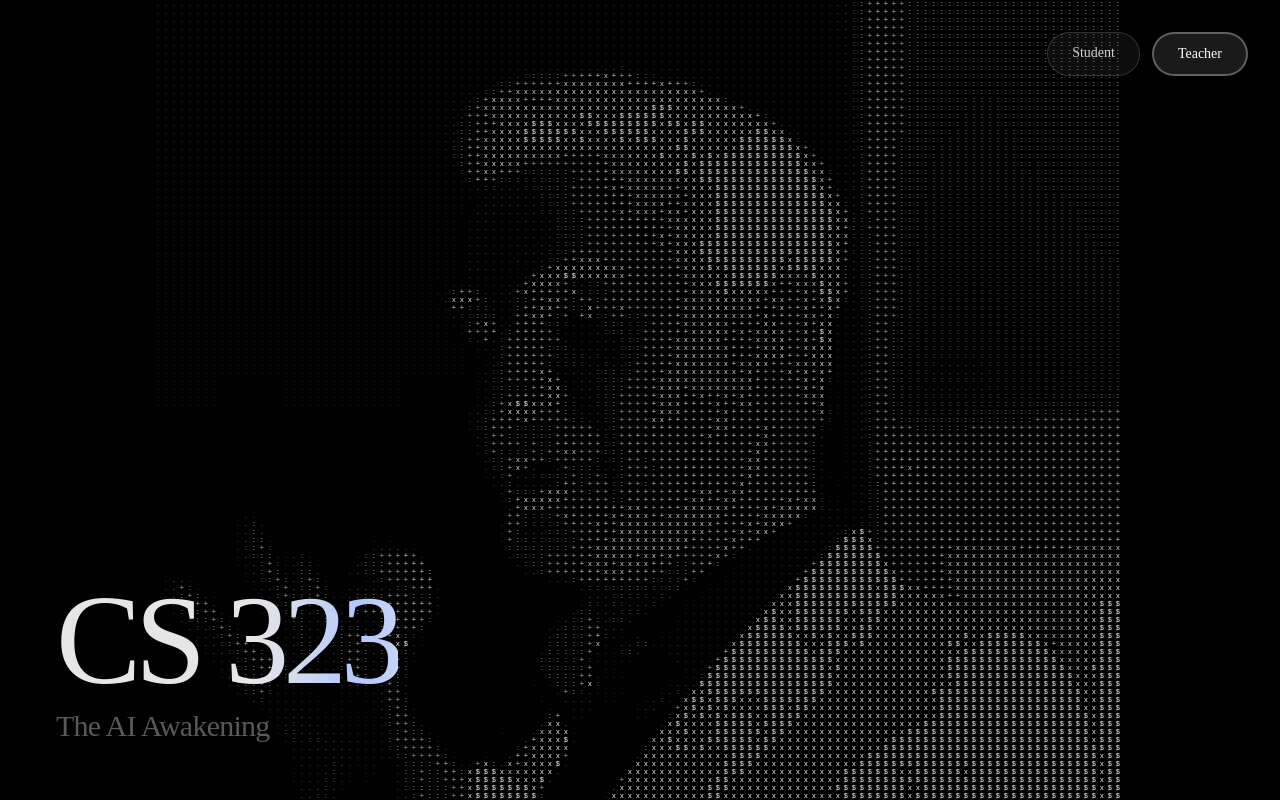
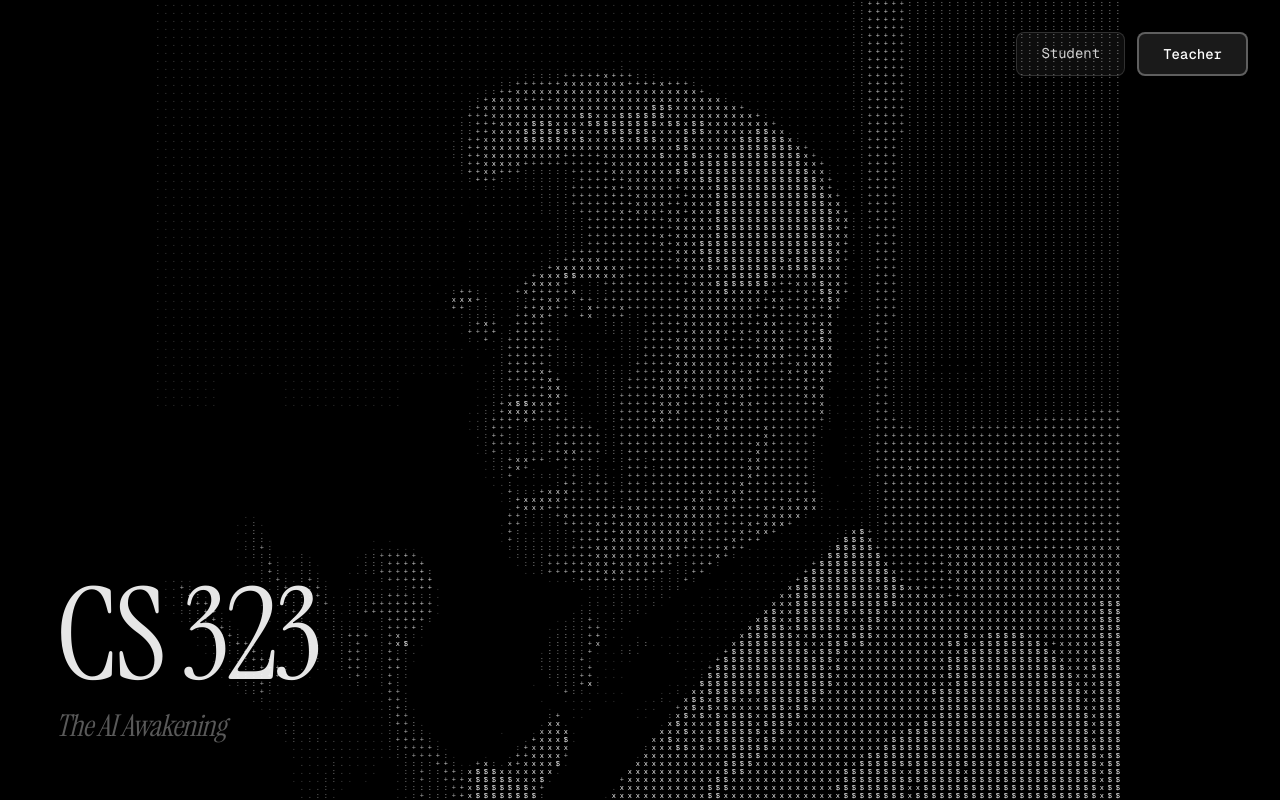
Before and after one commit to zcsabbagh/cs323-weekly, a Next.js app: page / in a window 1280 px wide. Built offline with nearby package versions, Linux system fonts and the light colour scheme.

Commit message:
Instrument Serif titles, Source Sans body, shuffle-text hover buttons, refined shimmer sweep

```diff
--- a/src/app/globals.css
+++ b/src/app/globals.css
@@ -8,6 +8,7 @@
   --color-background: var(--background);
   --color-foreground: var(--foreground);
   --font-sans: var(--font-sans);
+  --font-display: var(--font-display);
   --font-mono: var(--font-mono);
   --color-sidebar-ring: var(--sidebar-ring);
   --color-sidebar-border: var(--sidebar-border);
@@ -95,22 +96,26 @@
 }
 
 @keyframes title-shimmer {
-  0% { background-position: 200% center; }
-  100% { background-position: -200% center; }
+  0% { background-position: 150% center; }
+  100% { background-position: -50% center; }
 }
 
 .title-shimmer {
   background: linear-gradient(
     90deg,
     rgba(255,255,255,0.9) 0%,
-    rgba(255,255,255,0.9) 35%,
-    rgba(180,200,255,1) 50%,
-    rgba(255,255,255,0.9) 65%,
+    rgba(255,255,255,0.9) 42%,
+    #a855f7 45%,
+    #06b6d4 47.5%,
+    #f59e0b 50%,
+    #ec4899 52.5%,
+    #3b82f6 55%,
+    rgba(255,255,255,0.9) 58%,
     rgba(255,255,255,0.9) 100%
   );
-  background-size: 200% 100%;
+  background-size: 400% 100%;
   -webkit-background-clip: text;
   background-clip: text;
   -webkit-text-fill-color: transparent;
-  animation: title-shimmer 1s ease-in-out;
+  animation: title-shimmer 1.8s cubic-bezier(0.25, 0.1, 0.25, 1);
 }
--- a/src/app/layout.tsx
+++ b/src/app/layout.tsx
@@ -1,10 +1,17 @@
 import type { Metadata } from "next";
-import { Geist, Geist_Mono } from "next/font/google";
+import { Source_Sans_3, Instrument_Serif, Geist_Mono } from "next/font/google";
 import "./globals.css";
 
-const geist = Geist({
+const sourceSans = Source_Sans_3({
   variable: "--font-sans",
   subsets: ["latin"],
+});
+
+const instrumentSerif = Instrument_Serif({
+  variable: "--font-display",
+  subsets: ["latin"],
+  weight: "400",
+  style: ["normal", "italic"],
 });
 
 const geistMono = Geist_Mono({
@@ -31,7 +38,7 @@ export default function RootLayout({
 }>) {
   return (
     <html lang="en">
-      <body className={`${geist.variable} ${geistMono.variable} antialiased`}>
+      <body className={`${sourceSans.variable} ${instrumentSerif.variable} ${geistMono.variable} antialiased`}>
         {children}
       </body>
     </html>
--- a/src/app/page.tsx
+++ b/src/app/page.tsx
@@ -2,6 +2,7 @@
 
 import Link from "next/link";
 import { AsciiHero } from "./ascii-hero";
+import { ShuffleText } from "@/components/shuffle-text";
 import { useEffect, useState } from "react";
 
 export default function Home() {
@@ -10,12 +11,12 @@ export default function Home() {
   useEffect(() => {
     const t1 = setTimeout(() => {
       setShimmer(true);
-      const t2 = setTimeout(() => setShimmer(false), 1000);
+      const t2 = setTimeout(() => setShimmer(false), 2500);
 
       const interval = setInterval(() => {
         setShimmer(true);
-        setTimeout(() => setShimmer(false), 1000);
-      }, 3000);
+        setTimeout(() => setShimmer(false), 2500);
+      }, 5000);
 
       return () => {
         clearTimeout(t2);
@@ -34,27 +35,27 @@ export default function Home() {
         <div className="absolute top-8 right-8 flex gap-3 pointer-events-auto">
           <Link
             href="/student"
-            className="px-6 py-2.5 text-sm text-white/80 bg-white/5 hover:bg-white/10 border border-white/15 hover:border-white/30 rounded-full transition-all"
+            className="px-6 py-2.5 text-sm text-white/80 bg-white/5 hover:bg-white/10 border border-white/15 hover:border-white/30 rounded-lg transition-all font-mono"
           >
-            Student
+            <ShuffleText text="Student" />
           </Link>
           <Link
             href="/teacher"
-            className="px-6 py-2.5 text-sm text-white bg-white/10 hover:bg-white/15 border-2 border-white/30 hover:border-white/50 rounded-full transition-all font-medium"
+            className="px-6 py-2.5 text-sm text-white bg-white/10 hover:bg-white/15 border-2 border-white/30 hover:border-white/50 rounded-lg transition-all font-mono font-medium"
           >
-            Teacher
+            <ShuffleText text="Teacher" />
           </Link>
         </div>
 
         <div className="absolute bottom-10 left-10 md:bottom-14 md:left-14">
           <h1
-            className={`text-7xl md:text-9xl font-extralight tracking-tighter leading-none ${
+            className={`font-display text-7xl md:text-9xl font-normal tracking-tight leading-none ${
               shimmer ? "title-shimmer" : "text-white/90"
             }`}
           >
             CS 323
           </h1>
-          <p className="text-2xl md:text-3xl font-extralight text-white/35 mt-1 tracking-tight">
+          <p className="font-display italic text-2xl md:text-3xl text-white/35 mt-2 tracking-tight">
             The AI Awakening
           </p>
         </div>
--- a/src/app/teacher/page.tsx
+++ b/src/app/teacher/page.tsx
@@ -81,7 +81,7 @@ export default function TeacherPage() {
       <div className="min-h-screen flex items-center justify-center px-8">
         <GridBackground />
         <form onSubmit={handleLogin} className="w-full max-w-xs space-y-4 relative z-10">
-          <h1 className="text-xl font-light text-center">
+          <h1 className="font-display text-xl text-center">
             Teacher Access
           </h1>
           <div className="space-y-2">
@@ -114,7 +114,7 @@ export default function TeacherPage() {
 
       <header className="border-b border-border px-8 py-5 relative z-10">
         <div className="max-w-5xl mx-auto flex items-center justify-between">
-          <Link href="/" className="text-lg font-light text-foreground">
+          <Link href="/" className="font-display text-lg text-foreground">
             CS 323
           </Link>
         </div>
--- /dev/null
+++ b/src/components/shuffle-text.tsx
@@ -0,0 +1,54 @@
+"use client";
+
+import { useState, useCallback, useRef } from "react";
+
+const CHARS = "ABCDEFGHIJKLMNOPQRSTUVWXYZabcdefghijklmnopqrstuvwxyz";
+const ITERATIONS_PER_LETTER = 6;
+const INTERVAL_MS = 30;
+
+interface ShuffleTextProps {
+  text: string;
+  className?: string;
+}
+
+export function ShuffleText({ text, className }: ShuffleTextProps) {
+  const [display, setDisplay] = useState(text);
+  const animating = useRef(false);
+
+  const handleMouseEnter = useCallback(() => {
+    if (animating.current) return;
+    animating.current = true;
+
+    let iteration = 0;
+    const totalIterations = text.length * ITERATIONS_PER_LETTER;
+
+    const interval = setInterval(() => {
+      setDisplay(
+        text
+          .split("")
+          .map((char, i) => {
+            // How many iterations until this letter "locks in"
+            const lockAt = i * ITERATIONS_PER_LETTER;
+            if (iteration >= lockAt) return char;
+            if (char === " ") return " ";
+            return CHARS[Math.floor(Math.random() * CHARS.length)];
+          })
+          .join("")
+      );
+
+      iteration++;
+
+      if (iteration > totalIterations) {
+        clearInterval(interval);
+        setDisplay(text);
+        animating.current = false;
+      }
+    }, INTERVAL_MS);
+  }, [text]);
+
+  return (
+    <span className={className} onMouseEnter={handleMouseEnter}>
+      {display}
+    </span>
+  );
+}
```
